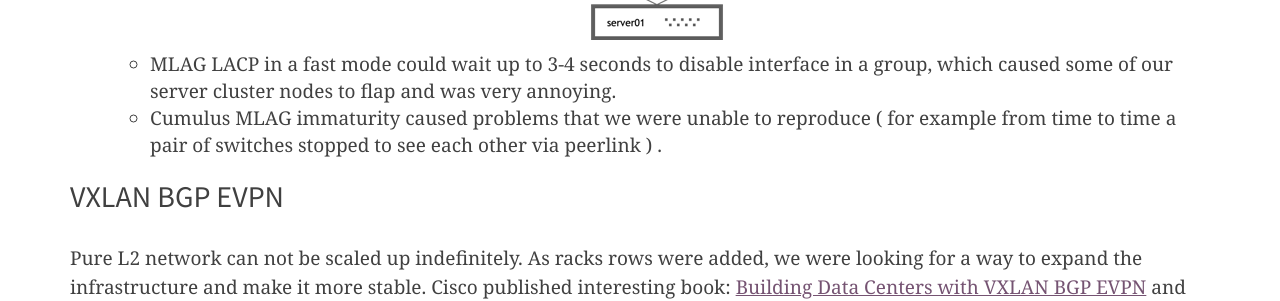
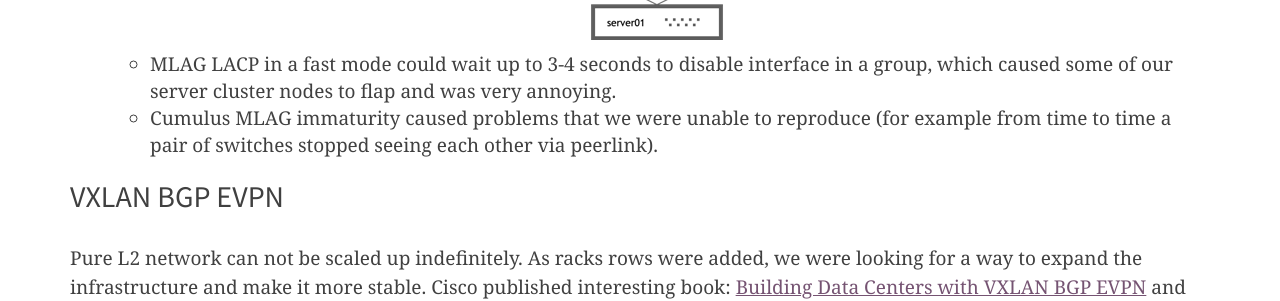
Before and after one commit to RTBHOUSE/techblog, a Jekyll site: the page built from _posts/2021-11-24-L2-EVPN-to-L3-concept-part1.markdown, in a window 1280 px wide and 900 px high, scrolled down 2069 px. Shown: the part 155-456 px from the top of the window. Built offline with Jekyll 4.4.1, drawn with Linux system fonts in a browser that asks for light colours; nearby versions of some CDN libraries; comment, search, counter and statistics services are not loaded.

Commit message:
Update 2021-11-24-L2-EVPN-to-L3-concept-part1.markdown
Grammar.

```diff
--- a/_posts/2021-11-24-L2-EVPN-to-L3-concept-part1.markdown
+++ b/_posts/2021-11-24-L2-EVPN-to-L3-concept-part1.markdown
@@ -46,7 +46,7 @@ Despite that, we achieved the majority of our goals:
   ![image alt <>](/pics/mlag-basic-setup.png)
     - MLAG LACP in a fast mode could wait up to 3-4 seconds to disable interface in a group,
       which caused some of our server cluster nodes to flap and was very annoying.
-    - Cumulus MLAG immaturity caused problems that we were unable to reproduce ( for example from time to time a pair of switches stopped to see each other via peerlink ) .
+    - Cumulus MLAG immaturity caused problems that we were unable to reproduce (for example from time to time a pair of switches stopped seeing each other via peerlink).
 
 ## VXLAN BGP EVPN
 Pure L2 network can not be scaled up indefinitely. As racks rows were added,
```
